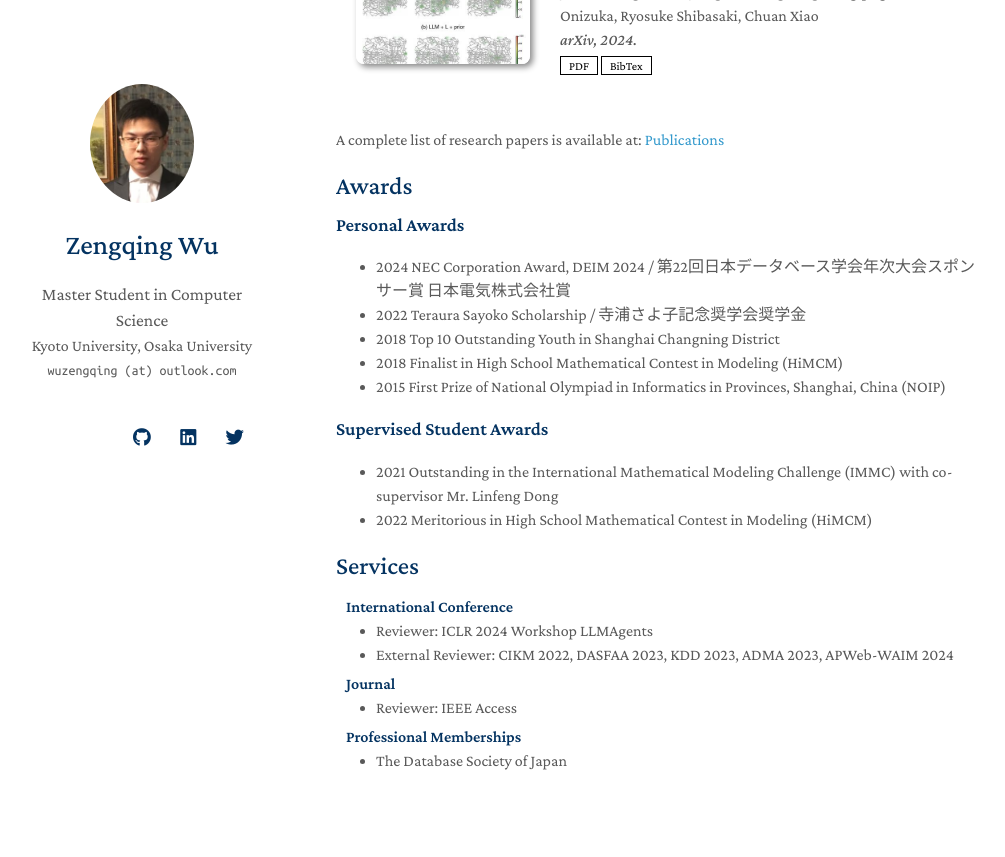
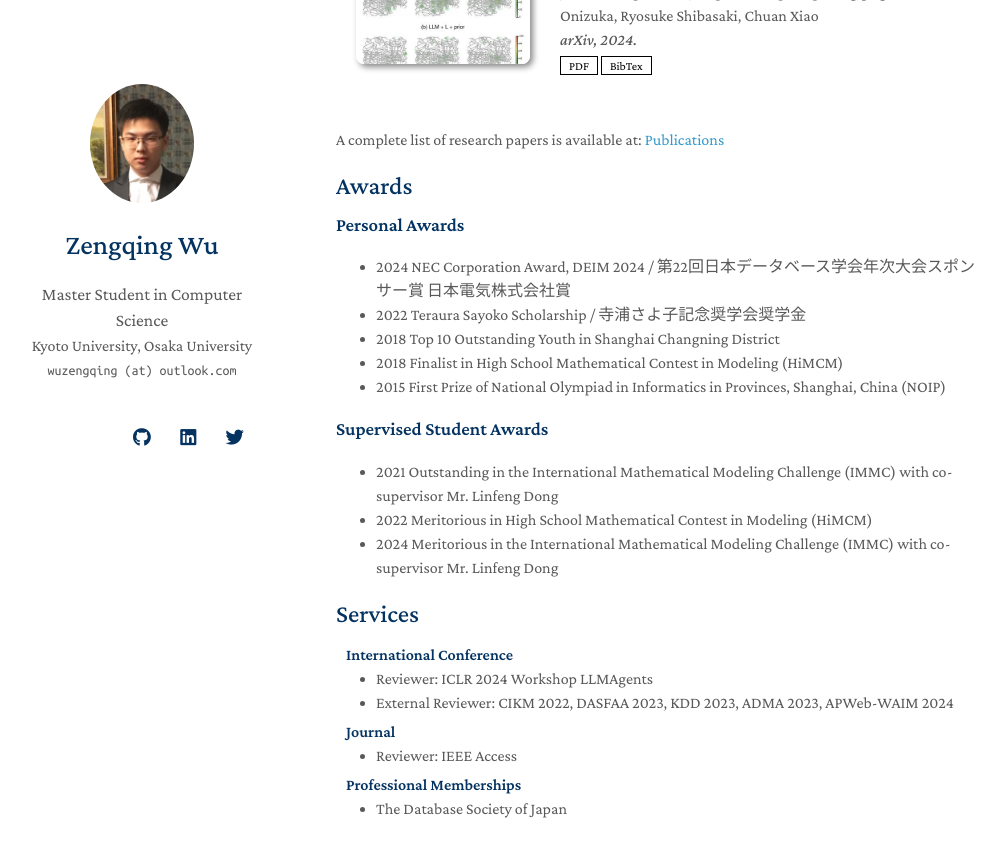
Before and after one commit to wuzengqing001225/wuzengqing001225.github.io, a Jekyll site: the page built from index.md, in a window 1280 px wide and 900 px high, scrolled down 1301 px. Shown: the top 857 px of the window, without its empty margins (134-1139 px from the left). Built offline with Jekyll 4.4.1, drawn with Linux system fonts in a browser that asks for light colours; nearby versions of some CDN libraries; a style sheet for code colours, icons or effects is not loaded; our own code applies the rules of GitHub Pages for plain Markdown files.

Commit message:
Update awards.md

```diff
--- a/_includes/awards.md
+++ b/_includes/awards.md
@@ -9,3 +9,4 @@
 ### Supervised Student Awards
 - 2021 Outstanding in the International Mathematical Modeling Challenge (IMMC) with co-supervisor Mr. Linfeng Dong
 - 2022 Meritorious in High School Mathematical Contest in Modeling (HiMCM)
+- 2024 Meritorious in the International Mathematical Modeling Challenge (IMMC) with co-supervisor Mr. Linfeng Dong
```
